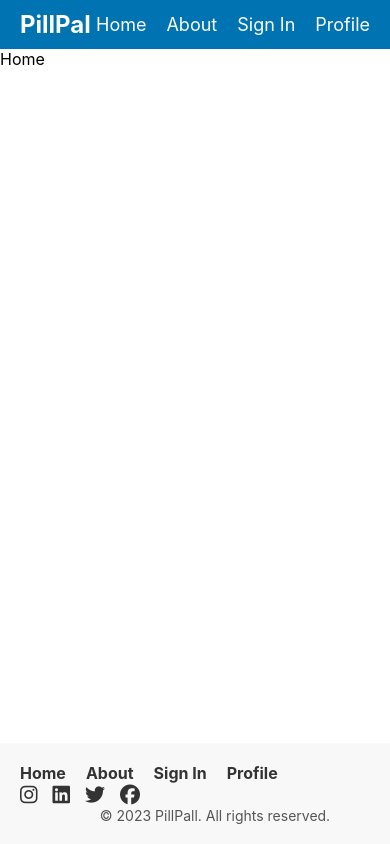
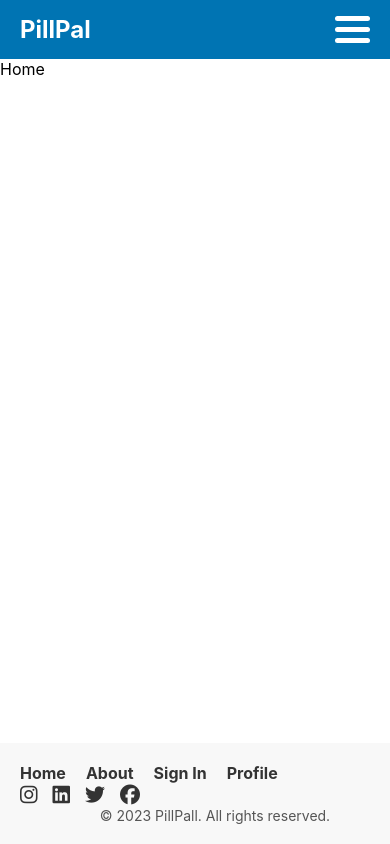
Before and after one commit to mkedar/PillPal, a React (Create React App) app: page / in a window 390 px wide. Built offline with nearby package versions, Linux system fonts and the light colour scheme.

Commit message:
HamburgerMenu Works not fully

```diff
--- a/src/components/Components.css
+++ b/src/components/Components.css
@@ -22,23 +22,77 @@
   }
 }
 
+/* Components.css */
+
+/* Components.css */
+
+.hamburger {
+  display: none;
+  cursor: pointer;
+}
+
+.hamburger div {
+  background-color: #fff;
+  height: 5px;
+  margin: 6px 0;
+  width: 35px;
+  border-radius: 3px;
+}
+
+.hamburger.open div:nth-child(1) {
+  transform: rotate(-45deg) translate(-5px, 6px);
+}
+
+.hamburger.open div:nth-child(2) {
+  opacity: 0;
+}
+
+.hamburger.open div:nth-child(3) {
+  transform: rotate(45deg) translate(-5px, -6px);
+}
+
 .nav {
   display: flex;
-  gap: 20px; /* Add some spacing between links */
 }
 
 .nav a {
   text-decoration: none;
   color: #fff;
   font-size: 18px;
-  transition:  all 0.1s ; /* Add a smooth transition for the effect */
+  margin-left: 20px;
+  transition: all 0.1s;
 
-  /* Add hover styles */
   &:hover {
     text-decoration: underline;
     font-weight: bold;
   }
 }
+
+@media (max-width: 767px) {
+  .hamburger {
+    display: inline-block;
+    z-index: 6;
+  }
+
+  .nav {
+    display: none;
+    flex-direction: column;
+    position: absolute;
+    top: 60px;
+    left: 0;
+    background-color: #0074b3;
+    width: 100%;
+  }
+
+  .nav.open {
+    display: flex;
+  }
+
+  .nav a {
+    margin: 10px;
+  }
+}
+
 
 .footer {
   background-color: #f8f8f8;
--- /dev/null
+++ b/src/components/HamburgerMenu.jsx
@@ -0,0 +1,24 @@
+// HamburgerMenu.jsx
+
+import React from 'react';
+import { Link } from 'react-router-dom';
+import './Components.css';
+
+const HamburgerMenu = ({ isOpen, onClick }) => (
+  <div className={`hamburger ${isOpen ? 'open' : ''}`} onClick={onClick}>
+    <div></div>
+    <div></div>
+    <div></div>
+
+    {isOpen && (
+      <div className="nav">
+        <Link to="/" onClick={onClick}>Home</Link>
+        <Link to="/about" onClick={onClick}>About</Link>
+        <Link to="/signin" onClick={onClick}>Sign In</Link>
+        <Link to="/profile" onClick={onClick}>Profile</Link>
+      </div>
+    )}
+  </div>
+);
+
+export default HamburgerMenu;
--- a/src/components/Header.jsx
+++ b/src/components/Header.jsx
@@ -1,16 +1,24 @@
 // Header.jsx
 
-import React from 'react';
+import React, { useState } from 'react';
 import { Link } from 'react-router-dom';
-import './Components.css'; // Import the CSS file
+import HamburgerMenu from './HamburgerMenu';
+import './Components.css';
 
 export default function Header() {
+  const [isMenuOpen, setIsMenuOpen] = useState(false);
+
+  const toggleMenu = () => {
+    setIsMenuOpen(!isMenuOpen);
+  };
 
   return (
     <div className="header">
       <Link to="/" className="logo">PillPal</Link>
 
-      <div className='nav'>
+      <HamburgerMenu isOpen={isMenuOpen} onClick={toggleMenu} />
+
+      <div className={`nav ${isMenuOpen ? 'open' : ''}`}>
         <Link to="/">Home</Link>
         <Link to="/about">About</Link>
         <Link to="/signin">Sign In</Link>
```
